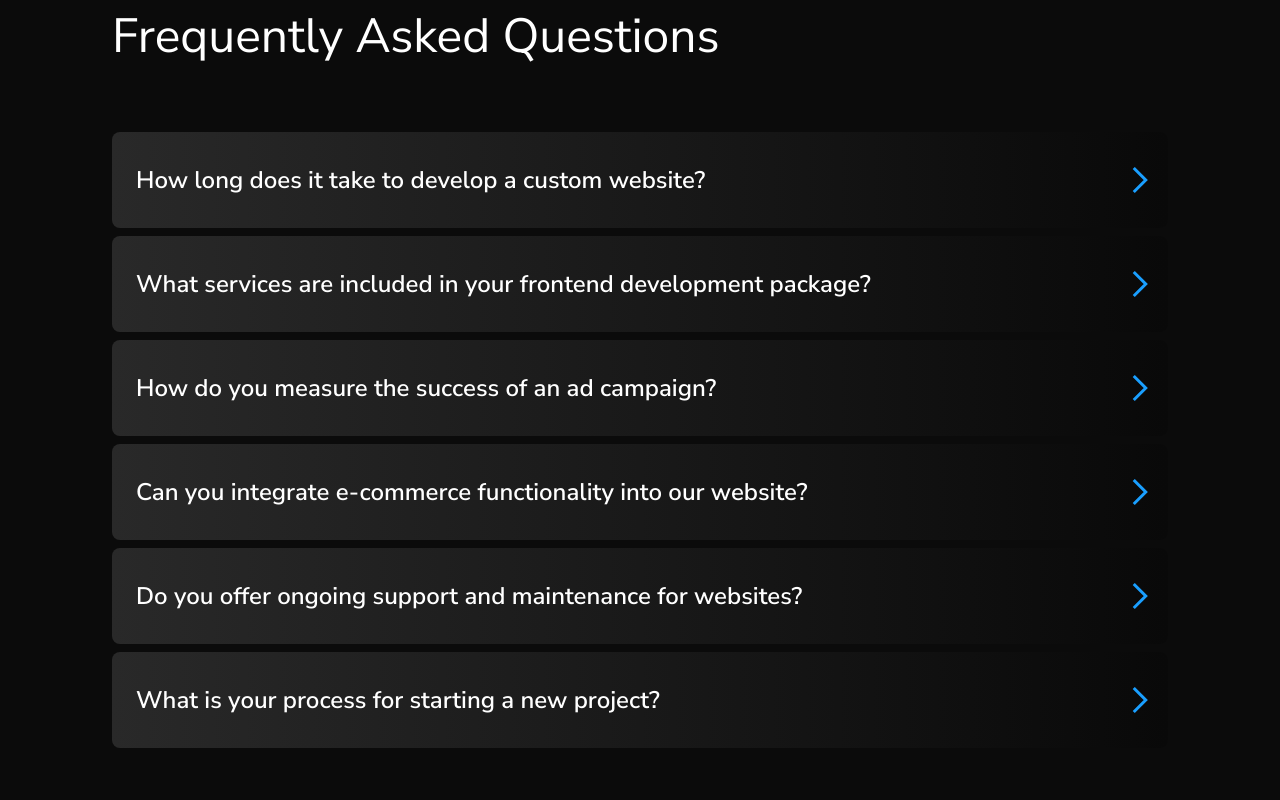
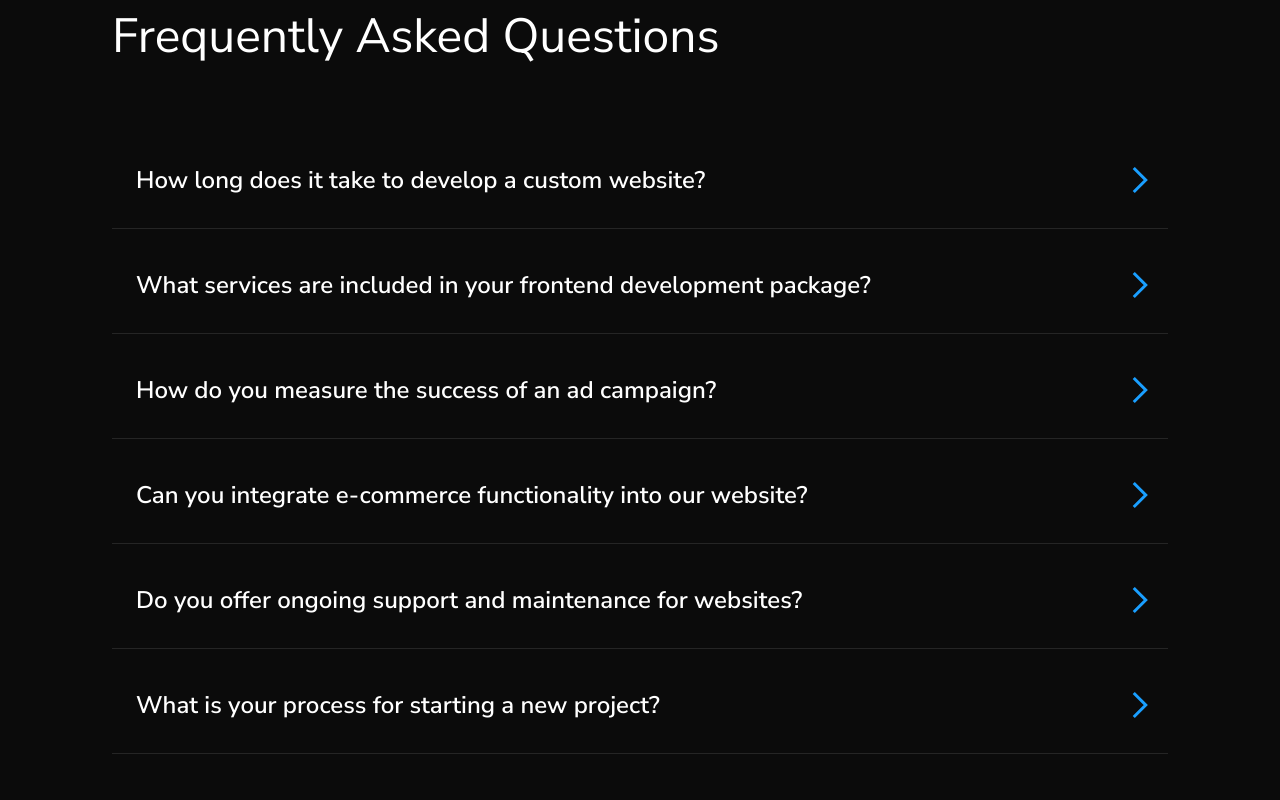
Before and after one commit to zrvnarmarin/BitLyte-Studios-Website, a Next.js app: page / in a window 1280 px wide. Shown: the part 6100-6900 px from the top of the page. Built offline with nearby package versions, Linux system fonts and the light colour scheme.

Commit message:
restyled borders pf faq components

```diff
--- a/app/components/FAQSection.tsx
+++ b/app/components/FAQSection.tsx
@@ -1,7 +1,6 @@
 "use client";
 
 import React, { useState } from "react";
-import Image from "next/image";
 import SectionWrapper from "./SectionWrapper";
 import "../../public/test.css";
 
@@ -54,7 +53,7 @@ function Panel({
   return (
     <div
       onClick={onShow}
-      className={`cursor-pointer bg-gradient-to-r from-[#292929] to-[#090909] rounded-lg pl-6 pr-4 py-6`}
+      className={`cursor-pointer border-b-[0.5px] border-[#252525] pl-6 pr-4 py-6`}
     >
       <div className="flex items-center justify-between gap-6 py-2">
         <h3 className="w-full text-xl sm:text-2xl text-[#ffffff] font-semibold ">
```
